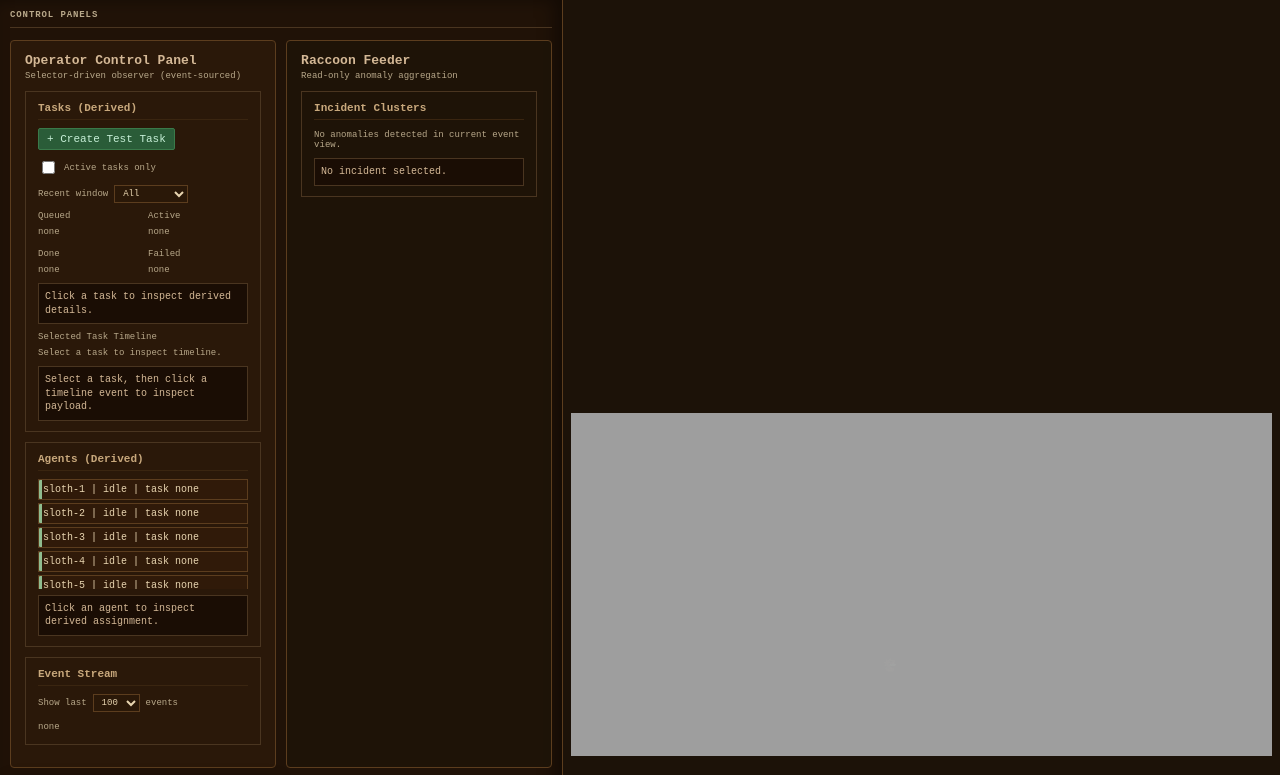
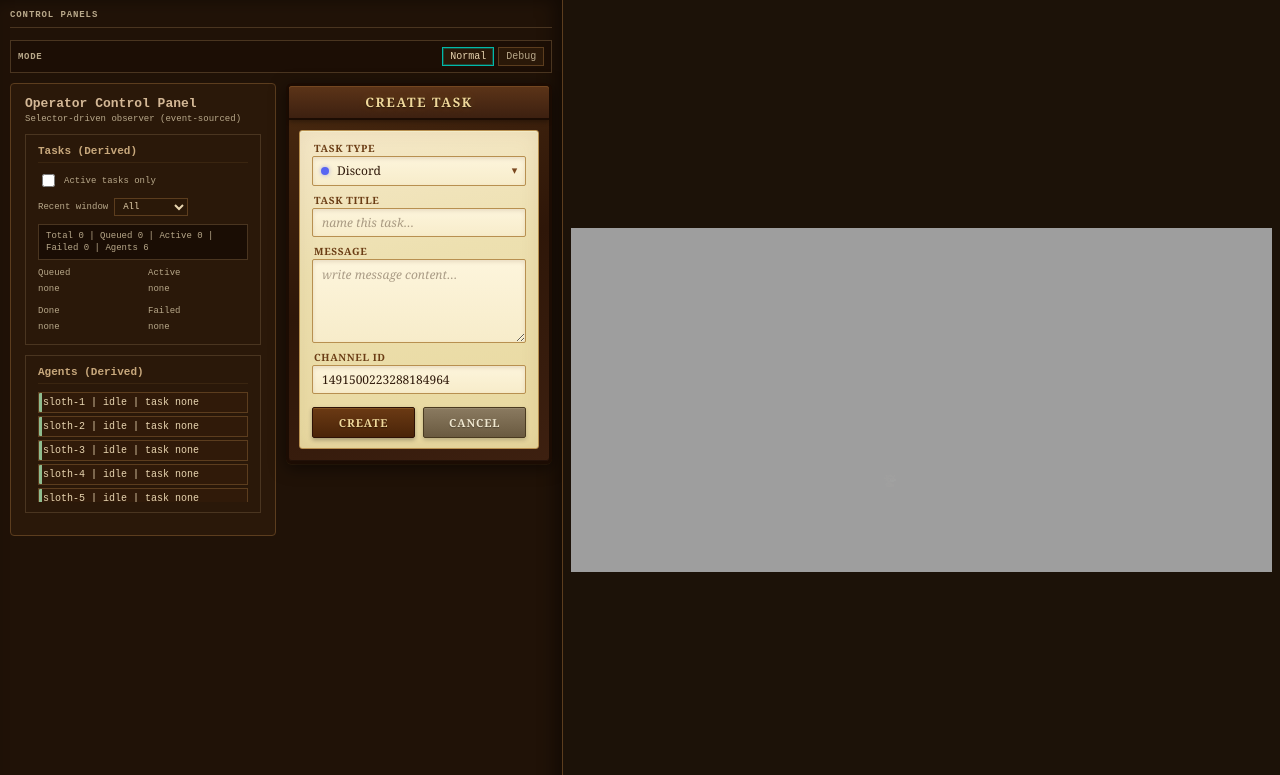
Before and after one commit to Cagativo/slothworld, a website with bundled scripts: page index.html in a window 1280 px wide. Shown: the top 775 px of the page. Built offline with nearby package versions, Linux system fonts and the light colour scheme; files whose address does not match are found by name.

Commit message:
refactor(ui): split left menu normal and debug modes (#120)

```diff
--- a/style.css
+++ b/style.css
@@ -47,6 +47,61 @@ body {
   padding-bottom: 7px;
   margin: 0 0 12px;
   border-bottom: 1px solid #4a3520;
+}
+
+#left-ui-mode-toggle {
+  display: flex;
+  align-items: center;
+  justify-content: space-between;
+  gap: 8px;
+  margin: 0 0 10px;
+  padding: 6px 7px;
+  border: 1px solid #4a3520;
+  background: rgba(26, 13, 4, 0.6);
+}
+
+.left-ui-mode-label {
+  font-size: 9px;
+  font-weight: 700;
+  color: #b8a88a;
+  letter-spacing: 0.08em;
+  text-transform: uppercase;
+}
+
+.left-ui-mode-buttons {
+  display: inline-flex;
+  gap: 4px;
+}
+
+.left-ui-mode-button {
+  border: 1px solid #5c3d1e;
+  background: #2a1808;
+  color: #b8a88a;
+  font: 10px monospace;
+  padding: 3px 7px;
+  cursor: pointer;
+}
+
+.left-ui-mode-button.is-active {
+  border-color: #00b8a9;
+  color: #e8d5b0;
+  box-shadow: inset 0 0 0 1px rgba(0, 184, 169, 0.3);
+}
+
+.left-ui-mode-button:hover {
+  border-color: #8b6347;
+}
+
+body[data-left-ui-mode="normal"] .ui-debug-only {
+  display: none !important;
+}
+
+body[data-left-ui-mode="debug"] .ui-debug-only {
+  display: block;
+}
+
+body[data-left-ui-mode="debug"] .ocp-debug-actions.ui-debug-only {
+  display: flex;
 }
 
 #control-panels-stack {
@@ -177,6 +232,15 @@ canvas {
   display: grid;
   grid-template-columns: 1fr 1fr;
   gap: 10px;
+}
+
+.ocp-compact-summary {
+  margin: 0 0 8px;
+  padding: 5px 7px;
+  font: 9px/1.35 monospace;
+  color: #b8a88a;
+  border: 1px solid #4a3520;
+  background: #1a0d04;
 }
 
 .ocp-toolbar {
@@ -641,6 +705,15 @@ canvas {
   overflow-y: auto;
 }
 
+.rfp-summary {
+  margin: 0 0 8px;
+  padding: 5px 7px;
+  font: 9px/1.35 monospace;
+  color: #b8a88a;
+  border: 1px solid #4a3520;
+  background: #1a0d04;
+}
+
 .rfp-item {
   width: 100%;
   background: rgba(50, 28, 10, 0.80);
--- /dev/null
+++ b/ui/graph-snapshot.js
@@ -0,0 +1,7 @@
+export function getGraphSnapshot() {
+  if (window.controlAPI && typeof window.controlAPI.getGraph === 'function') {
+    return window.controlAPI.getGraph();
+  }
+
+  return { nodes: [], edges: [], metadata: {} };
+}
--- a/ui/operator-control-panel.js
+++ b/ui/operator-control-panel.js
@@ -4,6 +4,8 @@
  * UI module is read-only and selector-driven:
  * events -> deriveWorldState -> selectors -> rendering
  */
+
+import { getGraphSnapshot } from './graph-snapshot.js';
 
 
 
@@ -162,11 +164,8 @@ function renderTaskList(listElement, nodes, selectedTaskId) {
   });
 }
 
-function getGraphSnapshot() {
-  if (window.controlAPI && typeof window.controlAPI.getGraph === 'function') {
-    return window.controlAPI.getGraph();
-  }
-  return { nodes: [], edges: [], metadata: {} };
+function getLeftUiMode() {
+  return document.body.dataset.leftUiMode === 'debug' ? 'debug' : 'normal';
 }
 
 function createPanelRoot() {
@@ -180,7 +179,7 @@ function createPanelRoot() {
 
     <section class="ocp-section" data-section="tasks">
       <h3>Tasks (Derived)</h3>
-      <div class="ocp-debug-actions">
+      <div class="ocp-debug-actions ui-debug-only">
         <button type="button" class="ocp-debug-create" data-action="create-test-task">+ Create Test Task</button>
         <span class="ocp-debug-indicator" data-role="create-task-indicator"></span>
       </div>
@@ -198,6 +197,7 @@ function createPanelRoot() {
           </select>
         </label>
       </div>
+      <div class="ocp-compact-summary" data-detail="summary">No tasks yet.</div>
       <div class="ocp-grid-2">
         <div>
           <h4>Queued</h4>
@@ -216,8 +216,8 @@ function createPanelRoot() {
           <ul class="ocp-list" data-list="failed"></ul>
         </div>
       </div>
-      <pre class="ocp-detail" data-detail="task">Click a task to inspect derived details.</pre>
-      <div class="ocp-timeline-wrap">
+      <pre class="ocp-detail ui-debug-only" data-detail="task">Click a task to inspect derived details.</pre>
+      <div class="ocp-timeline-wrap ui-debug-only">
         <h4>Selected Task Timeline</h4>
         <ul class="ocp-list ocp-timeline" data-list="timeline"></ul>
         <pre class="ocp-detail" data-detail="event">Click a timeline event to inspect payload.</pre>
@@ -227,11 +227,11 @@ function createPanelRoot() {
     <section class="ocp-section" data-section="agents">
       <h3>Agents (Derived)</h3>
       <ul class="ocp-list" data-list="agents"></ul>
-      <pre class="ocp-detail" data-detail="agent">Click an agent to inspect derived assignment.</pre>
+      <pre class="ocp-detail ui-debug-only" data-detail="agent">Click an agent to inspect derived assignment.</pre>
     </section>
 
-    <section class="ocp-section" data-section="events">
-      <h3>Event Stream</h3>
+    <section class="ocp-section ui-debug-only" data-section="events">
+      <h3>Transition Stream</h3>
       <div class="ocp-toolbar">
         <label class="ocp-control">
           Show last
@@ -240,7 +240,7 @@ function createPanelRoot() {
             <option value="100" selected>100</option>
             <option value="300">300</option>
           </select>
-          events
+          transitions
         </label>
       </div>
       <ul class="ocp-list" data-list="events"></ul>
@@ -266,6 +266,7 @@ export function initOperatorControlPanel() {
   const timelineList = panel.querySelector('[data-list="timeline"]');
   const agentsList = panel.querySelector('[data-list="agents"]');
   const eventsList = panel.querySelector('[data-list="events"]');
+  const summaryDetail = panel.querySelector('[data-detail="summary"]');
   const taskDetail = panel.querySelector('[data-detail="task"]');
   const agentDetail = panel.querySelector('[data-detail="agent"]');
   const eventDetail = panel.querySelector('[data-detail="event"]');
@@ -340,6 +341,7 @@ export function initOperatorControlPanel() {
   });
 
   function renderPanel() {
+    panel.dataset.uiMode = getLeftUiMode();
     const graph = getGraphSnapshot();
     const allNodes = Array.isArray(graph.nodes) ? graph.nodes : [];
     const graphEdges = Array.isArray(graph.edges) ? graph.edges : [];
@@ -367,6 +369,20 @@ export function initOperatorControlPanel() {
     renderTaskList(activeList, buckets.active, panelState.selectedTaskId);
     renderTaskList(doneList, buckets.done, panelState.selectedTaskId);
     renderTaskList(failedList, buckets.failed, panelState.selectedTaskId);
+
+    if (summaryDetail) {
+      const summary = [
+        `Total ${filteredTaskNodes.length}`,
+        `Queued ${buckets.queued.length}`,
+        `Active ${buckets.active.length}`,
+        `Failed ${buckets.failed.length}`,
+        `Agents ${workerNodes.length}`
+      ];
+      if (panelState.selectedTaskId) {
+        summary.push(`Selected ${panelState.selectedTaskId}`);
+      }
+      summaryDetail.textContent = summary.join(' | ');
+    }
 
     eventsList.innerHTML = '';
     {
@@ -568,4 +584,7 @@ export function initOperatorControlPanel() {
   window.addEventListener('slothworld:graph', () => {
     renderPanel();
   });
+  window.addEventListener('slothworld:ui-mode', () => {
+    renderPanel();
+  });
 }
--- a/ui/raccoon-feeder-panel.js
+++ b/ui/raccoon-feeder-panel.js
@@ -9,6 +9,8 @@
  * - Introduce lifecycle authority
  * - Trigger execution side effects
  */
+
+import { getGraphSnapshot } from './graph-snapshot.js';
 
 
 function stringify(value) {
@@ -53,6 +55,10 @@ function collectIncidents(graph) {
   return Array.from(byType.values());
 }
 
+function getLeftUiMode() {
+  return document.body.dataset.leftUiMode === 'debug' ? 'debug' : 'normal';
+}
+
 export function initRaccoonFeederPanel() {
   const panel = document.createElement('aside');
   panel.id = 'raccoon-feeder-panel';
@@ -63,8 +69,9 @@ export function initRaccoonFeederPanel() {
     </div>
     <section class="rfp-section">
       <h3>Incident Clusters</h3>
+      <div class="rfp-summary" data-detail="summary">No incidents.</div>
       <ul class="rfp-list" data-list="incidents"></ul>
-      <pre class="rfp-detail" data-detail="incident">Select an incident to inspect details.</pre>
+      <pre class="rfp-detail ui-debug-only" data-detail="incident">Select an incident to inspect details.</pre>
     </section>
   `;
 
@@ -76,15 +83,9 @@ export function initRaccoonFeederPanel() {
   }
 
   const incidentsList = panel.querySelector('[data-list="incidents"]');
+  const summaryDetail = panel.querySelector('[data-detail="summary"]');
   const incidentDetail = panel.querySelector('[data-detail="incident"]');
   let selectedClusterType = null;
-
-  function getGraphSnapshot() {
-    if (window.controlAPI && typeof window.controlAPI.getGraph === 'function') {
-      return window.controlAPI.getGraph();
-    }
-    return { nodes: [], edges: [], metadata: {} };
-  }
 
   panel.addEventListener('click', (event) => {
     const target = event.target;
@@ -102,6 +103,9 @@ export function initRaccoonFeederPanel() {
   });
 
   function renderPanel() {
+    const mode = getLeftUiMode();
+    panel.dataset.uiMode = mode;
+
     const graph = getGraphSnapshot();
     const incidents = collectIncidents(graph)
       .sort((a, b) => {
@@ -112,8 +116,28 @@ export function initRaccoonFeederPanel() {
         return String(a.type || '').localeCompare(String(b.type || ''));
       });
 
+    panel.style.display = mode === 'normal' && incidents.length === 0 ? 'none' : '';
+
     if (!incidents.some((item) => item.type === selectedClusterType)) {
       selectedClusterType = incidents.length ? incidents[0].type : null;
+    }
+
+    if (summaryDetail) {
+      const counts = incidents.reduce((acc, incident) => {
+        const severity = String(incident.severity || 'low').toLowerCase();
+        if (severity === 'high') {
+          acc.high += 1;
+        } else if (severity === 'medium') {
+          acc.medium += 1;
+        } else {
+          acc.low += 1;
+        }
+        return acc;
+      }, { high: 0, medium: 0, low: 0 });
+
+      summaryDetail.textContent = incidents.length
+        ? `Clusters ${incidents.length} | High ${counts.high} | Medium ${counts.medium} | Low ${counts.low}`
+        : 'No incidents.';
     }
 
     incidentsList.innerHTML = '';
@@ -162,4 +186,7 @@ export function initRaccoonFeederPanel() {
   window.addEventListener('slothworld:graph', () => {
     renderPanel();
   });
+  window.addEventListener('slothworld:ui-mode', () => {
+    renderPanel();
+  });
 }
--- a/ui/task-creator-panel.js
+++ b/ui/task-creator-panel.js
@@ -1,11 +1,6 @@
+import { getGraphSnapshot } from './graph-snapshot.js';
+
 export function initTaskCreatorPanel() {
-  function getGraphSnapshot() {
-    if (window.controlAPI && typeof window.controlAPI.getGraph === 'function') {
-      return window.controlAPI.getGraph();
-    }
-    return { nodes: [], edges: [], metadata: {} };
-  }
-
   const FIXED_DISCORD_CHANNEL_ID = '1491500223288184964';
 
   const panelRuntime = {
--- a/ui/ui-bootstrap.js
+++ b/ui/ui-bootstrap.js
@@ -2,7 +2,68 @@ import { initOperatorControlPanel } from './operator-control-panel.js';
 import { initRaccoonFeederPanel } from './raccoon-feeder-panel.js';
 import { initTaskCreatorPanel } from './task-creator-panel.js';
 
+const LEFT_UI_MODE_EVENT = 'slothworld:ui-mode';
+
+function applyLeftUiMode(mode, modeToggle) {
+  const safeMode = mode === 'debug' ? 'debug' : 'normal';
+  document.body.dataset.leftUiMode = safeMode;
+
+  if (modeToggle) {
+    const buttons = modeToggle.querySelectorAll('[data-ui-mode]');
+    buttons.forEach((button) => {
+      if (!(button instanceof HTMLButtonElement)) {
+        return;
+      }
+      const isActive = button.dataset.uiMode === safeMode;
+      button.classList.toggle('is-active', isActive);
+      button.setAttribute('aria-pressed', isActive ? 'true' : 'false');
+    });
+  }
+
+  window.dispatchEvent(new CustomEvent(LEFT_UI_MODE_EVENT, {
+    detail: { mode: safeMode }
+  }));
+}
+
+function initLeftUiModeToggle() {
+  const sidebar = document.getElementById('left-sidebar');
+  const panelHeader = document.getElementById('control-panels-header');
+  if (!sidebar || !panelHeader) {
+    document.body.dataset.leftUiMode = 'normal';
+    return;
+  }
+
+  const modeToggle = document.createElement('div');
+  modeToggle.id = 'left-ui-mode-toggle';
+  modeToggle.innerHTML = `
+    <span class="left-ui-mode-label">Mode</span>
+    <div class="left-ui-mode-buttons" role="group" aria-label="Left UI mode toggle">
+      <button type="button" class="left-ui-mode-button" data-ui-mode="normal" aria-pressed="true">Normal</button>
+      <button type="button" class="left-ui-mode-button" data-ui-mode="debug" aria-pressed="false">Debug</button>
+    </div>
+  `;
+
+  panelHeader.insertAdjacentElement('afterend', modeToggle);
+
+  modeToggle.addEventListener('click', (event) => {
+    const target = event.target;
+    if (!(target instanceof HTMLElement)) {
+      return;
+    }
+
+    const button = target.closest('[data-ui-mode]');
+    if (!(button instanceof HTMLButtonElement)) {
+      return;
+    }
+
+    applyLeftUiMode(button.dataset.uiMode, modeToggle);
+  });
+
+  applyLeftUiMode('normal', modeToggle);
+}
+
 export function initUI() {
+  initLeftUiModeToggle();
   initOperatorControlPanel();
   initRaccoonFeederPanel();
   initTaskCreatorPanel();
```
